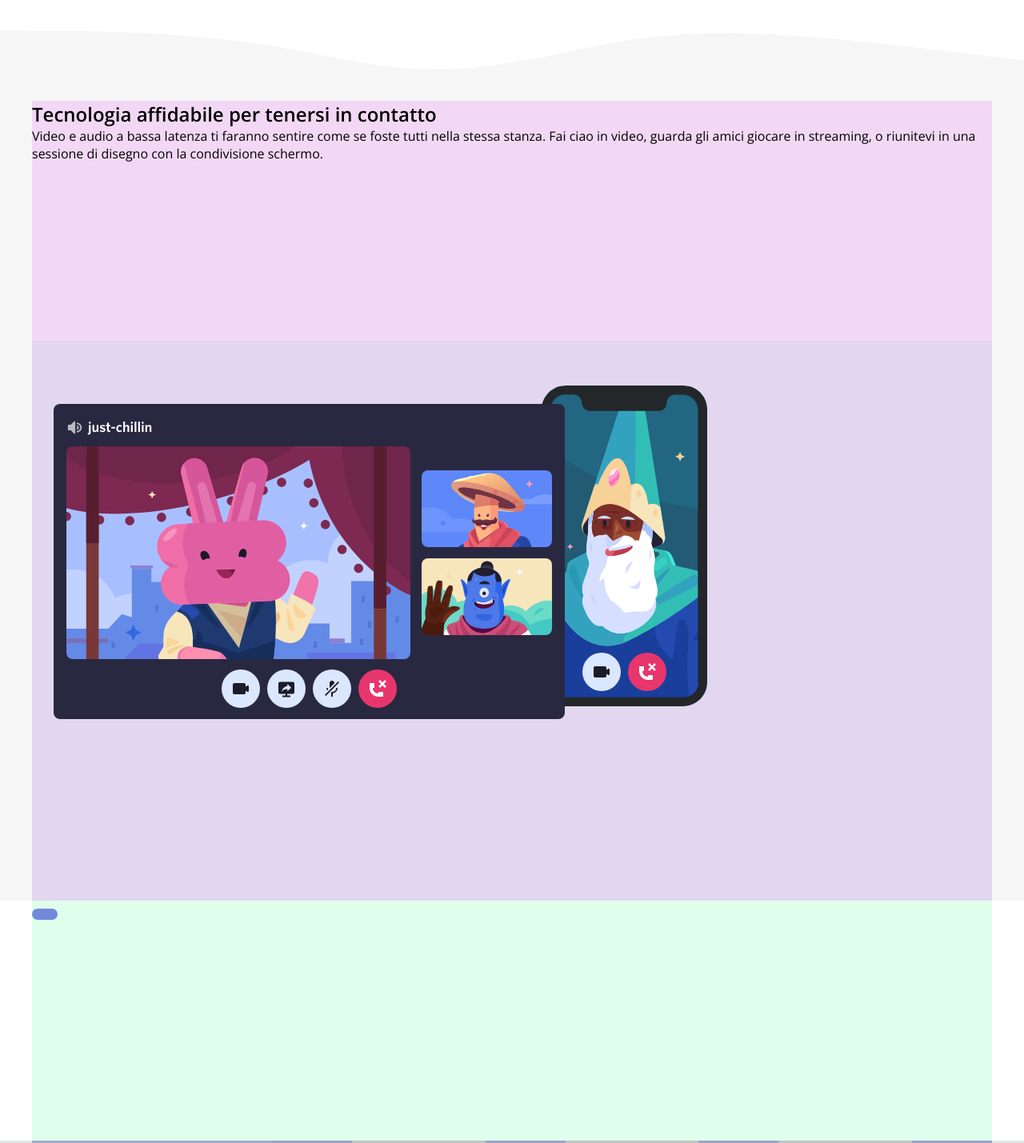
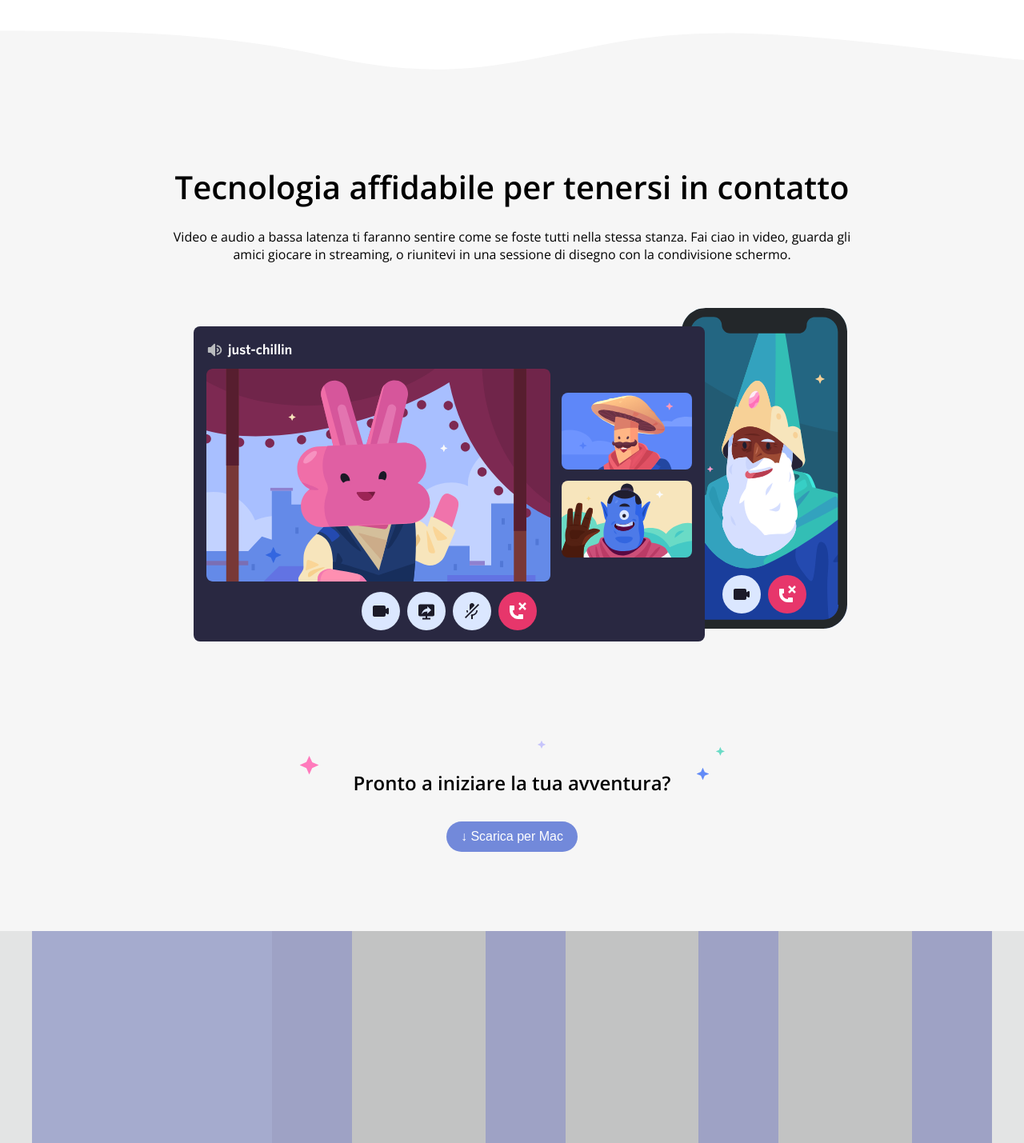
Before and after one commit to alessandroamormino/htmlcss-discord, a plain HTML site: page index.html in a window 1280 px wide. Shown: the part 2520-3949 px from the top of the page at 80% size. Drawn offline with nearby package versions, Linux system fonts and the light colour scheme.

Commit message:
style: add style to download section

```diff
--- a/css/style.css
+++ b/css/style.css
@@ -18,6 +18,7 @@ body{
 
 .lightpurple{
     background-color: #7289DA;
+    color: #ffffff;
 }
 
 /* Nav */
@@ -185,9 +186,7 @@ main #wave3{
 }
 
 main section .video-wrapper {
-    /* background-color: #ee82ee20; */
-    height: 1000px;
-    /* debug */
+    width: 850px;
 
     /* flex */
     display: flex;
@@ -195,22 +194,42 @@ main section .video-wrapper {
 }
 
 main section .video-wrapper .video-info{
-    background-color: #d30eed20;
-    height: 300px;
-    /* debug */
+    text-align: center;
 }
 
-main section .video-wrapper .video-img{
-    background-color: #5d00b420;
-    height: 700px;
-    /* debug */
+main section .video-wrapper .video-info h2{
+    font-size: 40px;
+    padding-top: 2em;
+    padding-bottom: 0.6em;
+}
+
+main section:last-of-type{
+    background-color: #F6F6F6;
 }
 
 main section .download{
-    background-color: #07f16520;
     height: 300px;
-    /* debug */
+
+    /* flex */
+    display: flex;
+    justify-content: center;
+    align-items: center;
+    flex-flow: column nowrap;
+    gap: 2em;
+
+    background-image: url('../img/stars.svg');
+    background-repeat: no-repeat;
+    background-position: 50% 25%;
+
 }
+
+main #btn-download {
+    font-size: 1em;
+    padding: 10px 18px;
+}
+
+
+
 /* /Main */
 
 /* Footer */
--- a/index.html
+++ b/index.html
@@ -107,7 +107,7 @@
         <section>
             <div class="chat-wrapper centered">
                 <div class="chat-img">
-                    <img src="/img/item3.svg" alt="img3">
+                    <img id="img3" src="/img/item3.svg" alt="img3">
                 </div>
                 <div class="chat-info">
                     <h2>Da pochi a un fandom</h2>
@@ -135,16 +135,17 @@
                     </p>
                 </div>
                 <div class="video-img">
-                    <img src="/img/item4-big.svg" alt="img4">
+                    <img id="img4" src="/img/item4-big.svg" alt="img4">
                 </div>
             </div>
         </section>
 
         <!-- sezione download -->
         <section>
+            <!-- <img src="/img/stars.svg" alt="stars"> -->
             <div class="download centered">
-                <h3></h3>
-                <button class="btn lightpurple"></button>
+                <h2>Pronto a iniziare la tua avventura?</h2>
+                <button id="btn-download" class="btn lightpurple">&#x2193; Scarica per Mac</button>
             </div>
         </section>
 
```
